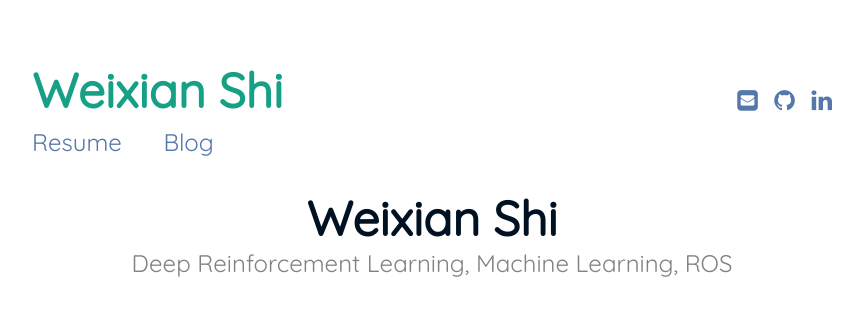
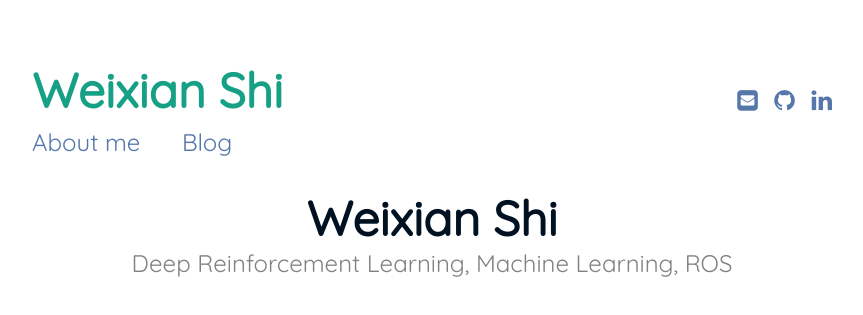
Before and after one commit to weixians/weixians.github.io, a Jekyll site: the page built from index.html, in a window 1280 px wide. Shown: the top 315 px of the page, without its empty margins (208-1071 px from the left). Built offline with Jekyll 4.4.1, drawn with Linux system fonts in a browser that asks for light colours.

Commit message:
change content

```diff
--- a/404.html
+++ b/404.html
@@ -12,4 +12,4 @@ I suggest you get <a href="{{ '/' | prepend: site.baseurl }}">home</a>, it's 404
 
 
 <!-- Adding the glitch effect -->
-<script> document.getElementsByTagName('body')[0].classList.add('glitch'); </script>
+<!--<script> document.getElementsByTagName('body')[0].classList.add('glitch'); </script>-->
--- a/_includes/header.html
+++ b/_includes/header.html
@@ -2,7 +2,7 @@
 <div class="navigation">
 <a href="{{ '/' | prepend: site.baseurl }}" class="logo">{{ site.title }}</a>
 <ul class="menu">
-<li class="menu__entry"><a href="{{ '/resume' | prepend: site.baseurl }}">Resume</a></li>
+<li class="menu__entry"><a href="{{ '/about_me' | prepend: site.baseurl }}">About me</a></li>
 <li class="menu__entry"><a href="{{ '/blog' | prepend: site.baseurl }}">Blog</a></li>
 </ul>
 </div>
```
